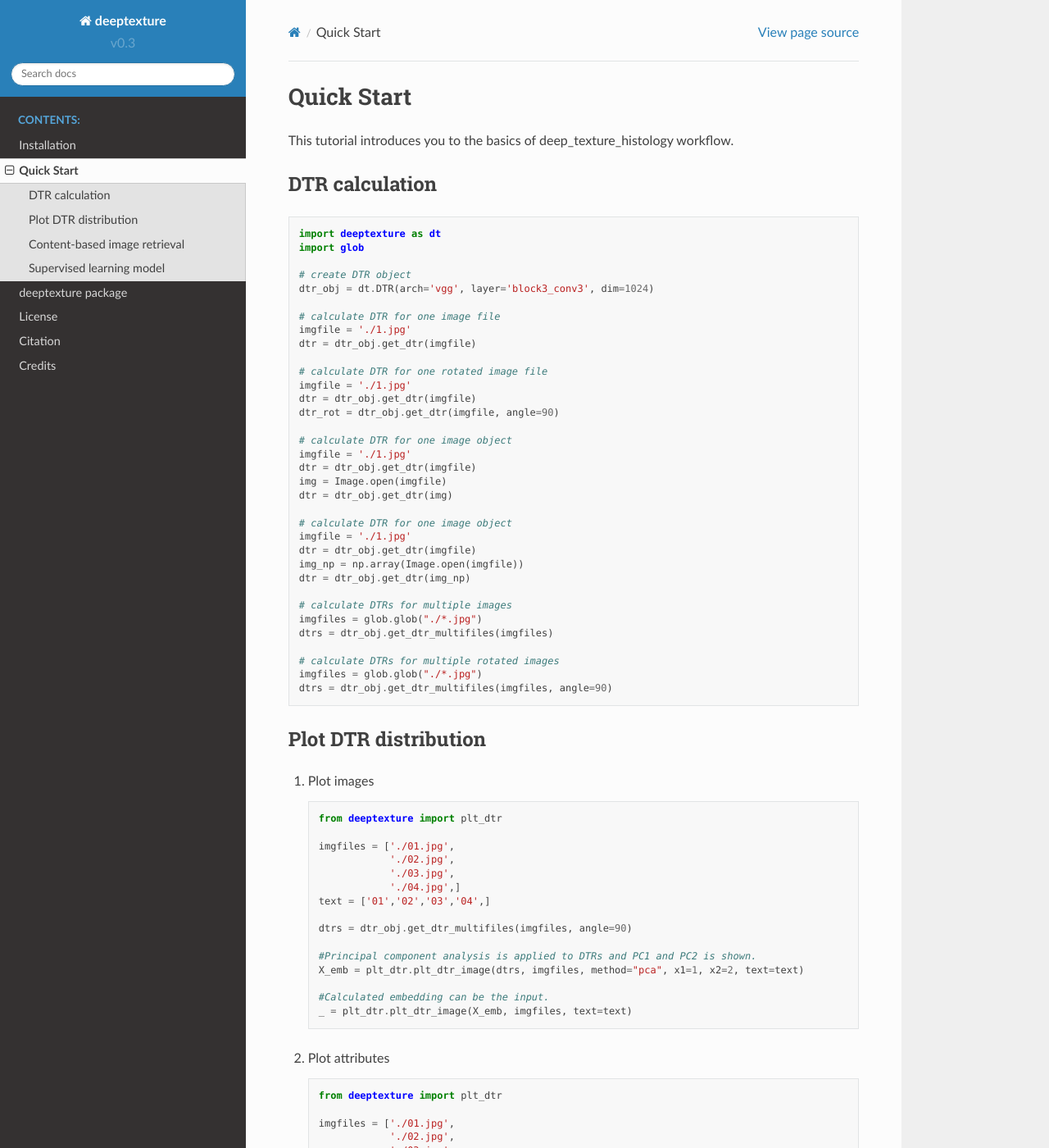
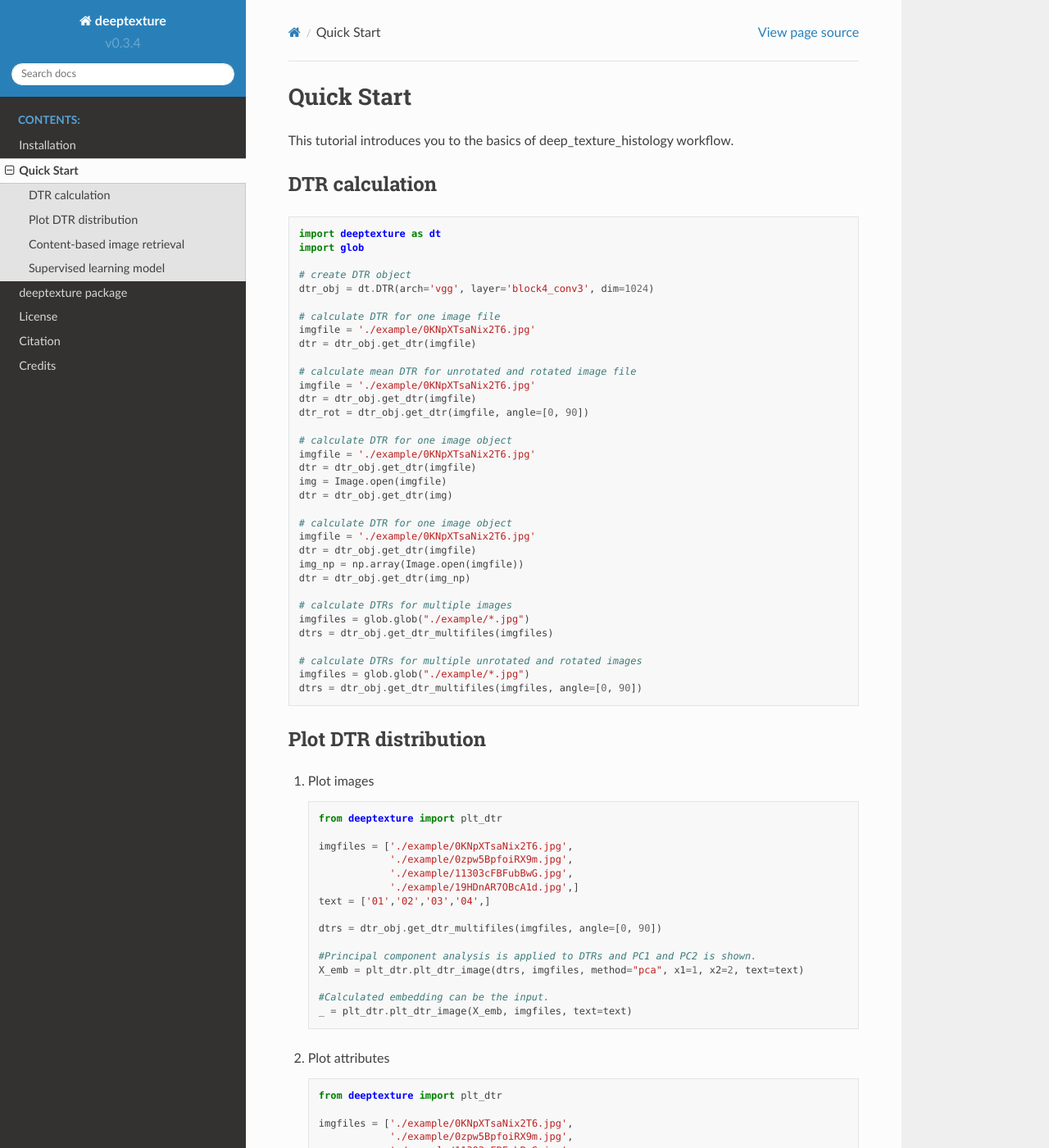
Before and after one commit to dakomura/deep_texture_histology, a Sphinx documentation site: the page built from docs/quickstart.rst, in a window 1280 px wide and 1400 px high. Shown: the whole window at 82% size. Built offline with Sphinx 7.4.7 and the Read the Docs theme 2.0.0, drawn with Linux system fonts in a browser that asks for light colours; some of the changed text lies outside the part shown.

Commit message:
update document

```diff
--- a/docs/authors.rst
+++ b/docs/authors.rst
@@ -10,3 +10,4 @@
 * Toshikazu Umezaki
 * Ranny Rahaningrum Herdiantoputri
 * Mieko Ochi
+* Kei Fujisaka
--- a/docs/conf.py
+++ b/docs/conf.py
@@ -23,10 +23,10 @@
 author = 'D.Komura'
 
 # The short X.Y version
-version = 'v0.3'
+version = 'v0.3.4'
 
 # The full version, including alpha/beta/rc tags
-release = 'v0.3'
+release = 'v0.3.4'
 
 
 # -- General configuration ---------------------------------------------------
--- a/docs/deeptexture.rst
+++ b/docs/deeptexture.rst
@@ -44,7 +44,6 @@
    :undoc-members:
    :show-inheritance:
 
-
 Module contents
 ---------------
 
--- a/docs/installation.rst
+++ b/docs/installation.rst
@@ -4,10 +4,9 @@
 Installation
 ============
 
-deep_texture_histology can be installed via pip.
+deeptexture can be installed via pip.
 The installation command is::
 
     $ pip install deeptexture
 
-If you want to take advantage of the GPU, you will have to install the GPU version of tensorflow (tensorflow-gpu).
-See tensorflow installation instructions `here <https://www.tensorflow.org/install/>`__.
+Conda environmental files including dependent libraries for various OS are available `here <https://github.com/dakomura/dtr_env>`_.
--- a/docs/quickstart.rst
+++ b/docs/quickstart.rst
@@ -12,36 +12,36 @@
     import glob
 
     # create DTR object
-    dtr_obj = dt.DTR(arch='vgg', layer='block3_conv3', dim=1024)
+    dtr_obj = dt.DTR(arch='vgg', layer='block4_conv3', dim=1024)
 
     # calculate DTR for one image file
-    imgfile = './1.jpg'
+    imgfile = './example/0KNpXTsaNix2T6.jpg'
     dtr = dtr_obj.get_dtr(imgfile)
 
-    # calculate DTR for one rotated image file
-    imgfile = './1.jpg'
+    # calculate mean DTR for unrotated and rotated image file
+    imgfile = './example/0KNpXTsaNix2T6.jpg'
     dtr = dtr_obj.get_dtr(imgfile)
-    dtr_rot = dtr_obj.get_dtr(imgfile, angle=90)
+    dtr_rot = dtr_obj.get_dtr(imgfile, angle=[0, 90])
 
     # calculate DTR for one image object
-    imgfile = './1.jpg'
+    imgfile = './example/0KNpXTsaNix2T6.jpg'
     dtr = dtr_obj.get_dtr(imgfile)
     img = Image.open(imgfile)
     dtr = dtr_obj.get_dtr(img)
 
     # calculate DTR for one image object
-    imgfile = './1.jpg'
+    imgfile = './example/0KNpXTsaNix2T6.jpg'
     dtr = dtr_obj.get_dtr(imgfile)
     img_np = np.array(Image.open(imgfile))
     dtr = dtr_obj.get_dtr(img_np)
 
     # calculate DTRs for multiple images
-    imgfiles = glob.glob("./*.jpg")
+    imgfiles = glob.glob("./example/*.jpg")
     dtrs = dtr_obj.get_dtr_multifiles(imgfiles)
 
-    # calculate DTRs for multiple rotated images
-    imgfiles = glob.glob("./*.jpg")
-    dtrs = dtr_obj.get_dtr_multifiles(imgfiles, angle=90)
+    # calculate DTRs for multiple unrotated and rotated images
+    imgfiles = glob.glob("./example/*.jpg")
+    dtrs = dtr_obj.get_dtr_multifiles(imgfiles, angle=[0, 90])
 
 Plot DTR distribution
 ---------------------
@@ -52,13 +52,13 @@
 
         from deeptexture import plt_dtr
 
-        imgfiles = ['./01.jpg',
-                    './02.jpg',
-                    './03.jpg',
-                    './04.jpg',]
+        imgfiles = ['./example/0KNpXTsaNix2T6.jpg',
+                    './example/0zpw5BpfoiRX9m.jpg',
+                    './example/11303cFBFubBwG.jpg',
+                    './example/19HDnAR7OBcA1d.jpg',]
         text = ['01','02','03','04',]
 
-        dtrs = dtr_obj.get_dtr_multifiles(imgfiles, angle=90)
+        dtrs = dtr_obj.get_dtr_multifiles(imgfiles, angle=[0, 90])
 
         #Principal component analysis is applied to DTRs and PC1 and PC2 is shown.
         X_emb = plt_dtr.plt_dtr_image(dtrs, imgfiles, method="pca", x1=1, x2=2, text=text)
@@ -72,17 +72,17 @@
 
         from deeptexture import plt_dtr
 
-        imgfiles = ['./01.jpg',
-                    './02.jpg',
-                    './03.jpg',
-                    './04.jpg',]
+        imgfiles = ['./example/0KNpXTsaNix2T6.jpg',
+                    './example/0zpw5BpfoiRX9m.jpg',
+                    './example/11303cFBFubBwG.jpg',
+                    './example/19HDnAR7OBcA1d.jpg',]
         attr =  ['cancer',
                 'cancer',
                 'normal',
                 'normal',]
         text = ['01','02','03','04',]
 
-        dtrs = dtr_obj.get_dtr_multifiles(imgfiles, angle=90)
+        dtrs = dtr_obj.get_dtr_multifiles(imgfiles, angle=[0, 90])
 
         #Principal component analysis is applied to DTRs and PC1 and PC2 is shown.
         df = plt_dtr.plt_dtr_attr(dtrs, attr, method="pca", x1=1, x2=2, text=text)
@@ -108,16 +108,16 @@
         from deeptexture import cbir
 
         # create DTR object
-        dtr_obj = dt.DTR(arch='vgg', layer='block3_conv3', dim=1024)
+        dtr_obj = dt.DTR(arch='vgg', layer='block4_conv3', dim=1024)
 
         # create CBIR object
         cbir_obj = cbir.CBIR(dtr_obj, project='DB', working_dir='CBIR')
 
         # create CBIR database
-        imgfiles = ['./01.jpg',
-                    './02.jpg',
-                    './03.jpg',
-                    './04.jpg',]
+        imgfiles = ['./example/0KNpXTsaNix2T6.jpg',
+                    './example/0zpw5BpfoiRX9m.jpg',
+                    './example/11303cFBFubBwG.jpg',
+                    './example/19HDnAR7OBcA1d.jpg',]
         patients = ['01',
                     '02',
                     '03',
@@ -137,7 +137,7 @@
     .. code-block:: python
 
         # search the most similar images (top two)
-        qimgfile = "./5.jpg"
+        qimgfile = "./example/3t0U7aBXRY9v1V.jpg"
         cbir_obj.search(qimgfile, img_attr='imgfile', case_attr='patient', n=2)
 
 Supervised learning model
@@ -148,10 +148,10 @@
     import deeptexture as dt
     from deeptexture import ml
 
-    imgfiles = ['./01.jpg',
-                './02.jpg',
-                './03.jpg',
-                './04.jpg',]
+    imgfiles = ['./example/0KNpXTsaNix2T6.jpg',
+                './example/0zpw5BpfoiRX9m.jpg',
+                './example/11303cFBFubBwG.jpg',
+                './example/19HDnAR7OBcA1d.jpg',]
     patients = ['01',
                 '02',
                 '03',
@@ -164,7 +164,7 @@
                             'patient': patients,
                             'tissue': attr})
 
-    dtrs = dtr_obj.get_dtr_multifiles(imgfiles, angle=90)
+    dtrs = dtr_obj.get_dtr_multifiles(imgfiles, angle=[0, 90])
 
     # create ml object
     ml_obj = ml.ML(dtrs, df_attr.imgfile)
```
Also changed, not shown: other parts of docs/quickstart.rst (+1 -1 lines).
